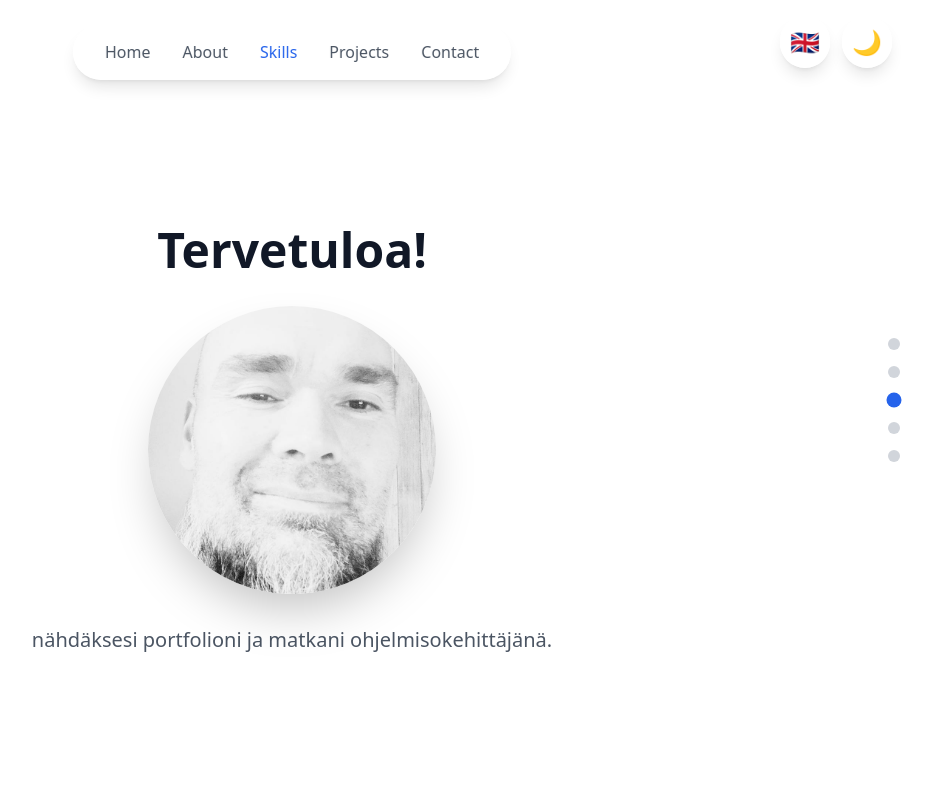
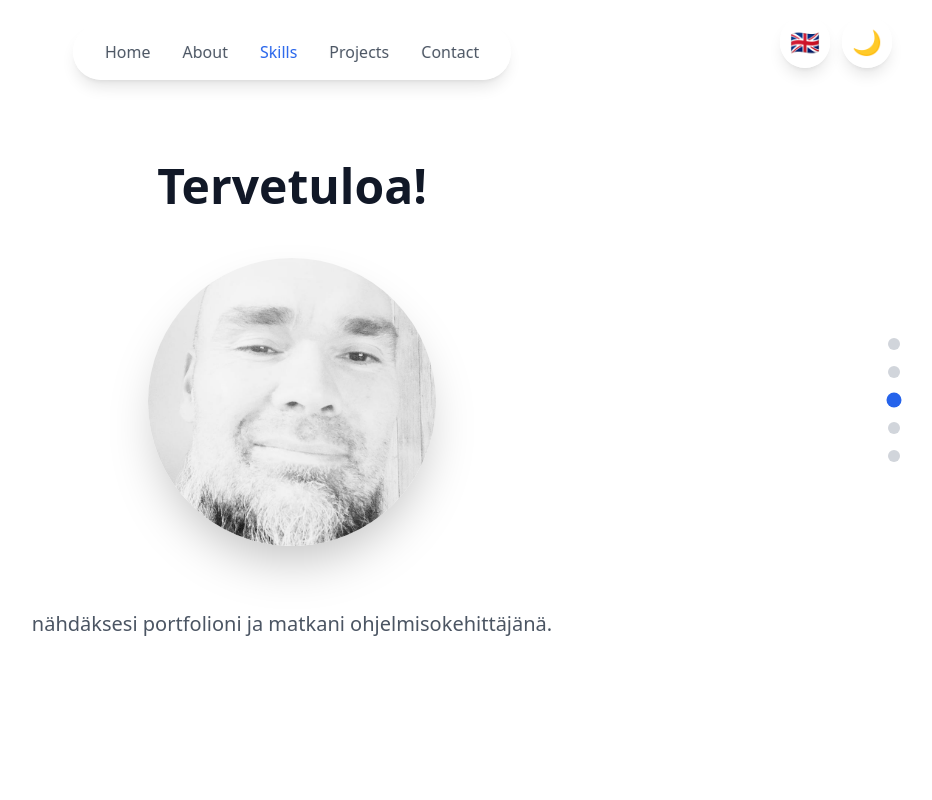
Before and after one commit to Moontags/portfolio, a Next.js app: page / in a window 1280 px wide. Shown: the top 800 px of the page, without its empty margins (348-1280 px from the left). Built offline with nearby package versions, Linux system fonts and the light colour scheme.

Commit message:
New project to project section

```diff
--- a/app/page.tsx
+++ b/app/page.tsx
@@ -56,14 +56,16 @@ const translations = {
     project1Desc: "A school project and a quiz application built with Next.js and TypeScript. The application fetches quiz questions from a JSON file and providing responsive user experience. Hosted on Vercel.",
     project2Title: "Living a Healthy Life",
     project2Desc: "A client website built with React to showcase services offered by a wellness professional. The site features a responsive design and Hosted on Louhi.",
-    project3Title: "Formula 1 Finland",
-    project3Desc: "F1 Finland is a Formula 1 fan site featuring Finnish drivers, tracks, and race results. The site fetches real-time and historical data from the OpenF1 API.",
-    project4Title: "Lakes of Finland",
-    project4Desc: "A web application that displays a gallery of Finnish lakes. The project focuses on using JavaScript to create an interactive user experience, including image manipulation and dynamic content loading.",
-    project5Title: "Weather App",
-    project5Desc: "A web application that fetches real-time weather data using a third-party API. The app demonstrates the ability to handle API requests and dynamically display information to the user.",
-    project6Title: "Todo app",
-    project6Desc: "A task management application built with Next.js. This project showcases the ability to create, edit, and delete tasks, demonstrating fundamental CRUD operations.",
+    project3Title: "Cleaning Service",
+    project3Desc: "A professional cleaning service website built with modern web technologies. Features responsive design, service listings, and contact forms. Optimized for user experience and SEO.",
+    project4Title: "Formula 1 Finland",
+    project4Desc: "F1 Finland is a Formula 1 fan site featuring Finnish drivers, tracks, and race results. The site fetches real-time and historical data from the OpenF1 API.",
+    project5Title: "Lakes of Finland",
+    project5Desc: "A web application that displays a gallery of Finnish lakes. The project focuses on using JavaScript to create an interactive user experience, including image manipulation and dynamic content loading.",
+    project6Title: "Weather App",
+    project6Desc: "A web application that fetches real-time weather data using a third-party API. The app demonstrates the ability to handle API requests and dynamically display information to the user.",
+    project7Title: "Todo app",
+    project7Desc: "A task management application built with Next.js. This project showcases the ability to create, edit, and delete tasks, demonstrating fundamental CRUD operations.",
   },
   fi: {
     welcome: "Tervetuloa!",
@@ -92,14 +94,16 @@ const translations = {
     project1Desc: "Kouluprojekti ja tietovisailusovellus rakennettu Next.js:llä ja TypeScriptillä. Sovellus hakee kysymykset JSON-tiedostosta tarjoten responsiivisen käyttökokemuksen. Isännöity Vercelissä.",
     project2Title: "Terveellinen elämä",
     project2Desc: "Asiakassivusto rakennettu Reactilla esittelemään hyvinvointiammattilaisen palveluita. Sivusto sisältää responsiivisen suunnittelun ja on isännöity Louhella.",
-    project3Title: "Formula 1 Finland",
-    project3Desc: "F1 Finland on Formula 1 -fanisivusto, mukana suomalaisia kuljettajia, Radat ja kilpailutulokset. Sivusto hakee reaaliaikaista ja historiallista dataa OpenF1-rajapinnasta",
-    project4Title: "Suomen järvet",
-    project4Desc: "Verkkosovellus, joka näyttää gallerian suomalaisista järvistä. Projekti keskittyy JavaScriptin käyttöön interaktiivisen käyttökokemuksen luomiseen, sisältäen kuvankäsittelyn ja dynaamisen sisällön lataamisen.",
-    project5Title: "Sääsovellus",
-    project5Desc: "Verkkosovellus, joka hakee reaaliaikaista säädataa kolmannen osapuolen API:sta. Sovellus osoittaa kykyä käsitellä API-pyyntöjä ja näyttää tietoa dynaamisesti käyttäjälle.",
-    project6Title: "Tehtäväsovellus",
-    project6Desc: "Tehtävienhallintasovellus rakennettu Next.js:llä. Tämä projekti esittelee kykyä luoda, muokata ja poistaa tehtäviä, osoittaen perus CRUD-operaatiot.",
+    project3Title: "Siivouspalvelu",
+    project3Desc: "Ammattimainen siivouspalvelusivusto rakennettu moderneilla web-teknologioilla. Sisältää responsiivisen suunnittelun, palvelulistat ja yhteydenottolomakkeet. Optimoitu käyttökokemukselle ja SEO:lle.",
+    project4Title: "Formula 1 Finland",
+    project4Desc: "F1 Finland on Formula 1 -fanisivusto, mukana suomalaisia kuljettajia, Radat ja kilpailutulokset. Sivusto hakee reaaliaikaista ja historiallista dataa OpenF1-rajapinnasta",
+    project5Title: "Suomen järvet",
+    project5Desc: "Verkkosovellus, joka näyttää gallerian suomalaisista järvistä. Projekti keskittyy JavaScriptin käyttöön interaktiivisen käyttökokemuksen luomiseen, sisältäen kuvankäsittelyn ja dynaamisen sisällön lataamisen.",
+    project6Title: "Sääsovellus",
+    project6Desc: "Verkkosovellus, joka hakee reaaliaikaista säädataa kolmannen osapuolen API:sta. Sovellus osoittaa kykyä käsitellä API-pyyntöjä ja näyttää tietoa dynaamisesti käyttäjälle.",
+    project7Title: "Tehtäväsovellus",
+    project7Desc: "Tehtävienhallintasovellus rakennettu Next.js:llä. Tämä projekti esittelee kykyä luoda, muokata ja poistaa tehtäviä, osoittaen perus CRUD-operaatiot.",
   }
 };
 
@@ -116,10 +120,11 @@ function Portfolio() {
   const projects = [
     { title: t.project1Title, description: t.project1Desc, image: "🎯", link: "https://taitaja.vercel.app/" },
     { title: t.project2Title, description: t.project2Desc, image: "🌿", link: "https://www.eevakoskela.fi/" },
-    { title: t.project3Title, description: t.project3Desc, image: "🏎️", link: "https://f1-finland.vercel.app/" },
-    { title: t.project4Title, description: t.project4Desc, image: "🏞️", link: "https://moontags.github.io/Finnish_Lakes-_Gallery/" },
-    { title: t.project5Title, description: t.project5Desc, image: "🌤️", link: "https://moontags.github.io/Weather_App/" },
-    { title: t.project6Title, description: t.project6Desc, image: "✅", link: "https://todo-lake-nine-41.vercel.app/" },
+    { title: t.project3Title, description: t.project3Desc, image: "🧹", link: "https://cleaning-sandy.vercel.app/" },
+    { title: t.project4Title, description: t.project4Desc, image: "🏎️", link: "https://f1-finland.vercel.app/" },
+    { title: t.project5Title, description: t.project5Desc, image: "🏞️", link: "https://moontags.github.io/Finnish_Lakes-_Gallery/" },
+    { title: t.project6Title, description: t.project6Desc, image: "🌤️", link: "https://moontags.github.io/Weather_App/" },
+    { title: t.project7Title, description: t.project7Desc, image: "✅", link: "https://todo-lake-nine-41.vercel.app/" },
   ];
 
   const sections = useMemo(() => ["hero", "about", "skills", "projects", "contact"], []);
@@ -183,7 +188,7 @@ function Portfolio() {
     setCurrentProject((prev) => (prev - 1 + projects.length) % projects.length);
   };
 
-   const { scrollYProgress } = useScroll();
+  const { scrollYProgress } = useScroll();
   const backgroundY = useTransform(scrollYProgress, [0, 1], ["0%", "100%"]);
 
   // Set light mode as default on mount
@@ -307,7 +312,7 @@ function Portfolio() {
         {/* Hero Section */}
         <motion.section
           id="hero"
-          className="min-h-screen flex flex-col justify-center items-center px-4 pt-20"
+          className="min-h-screen flex flex-col justify-center items-center px-4 pt-20 -mt-10"
           initial={{ opacity: 0, y: 20 }}
           whileInView={{ opacity: 1, y: 0 }}
           viewport={{ once: true, amount: 0.3 }}
@@ -334,11 +339,11 @@ function Portfolio() {
               alt="Profile"
               width={400}
               height={400}
-              className="w-36 h-36 sm:w-48 sm:h-48 md:w-60 md:h-60 lg:w-72 lg:h-72 rounded-full mt-8 shadow-2xl object-cover"
+              className="w-36 h-36 sm:w-48 sm:h-48 md:w-60 md:h-60 lg:w-72 lg:h-72 rounded-full mt-12 shadow-2xl object-cover"
             />
           </motion.div>
 
-          <p className="text-base sm:text-lg md:text-xl text-gray-600 dark:text-gray-400 mt-8 mx-4 max-w-2xl">
+          <p className="text-base sm:text-lg md:text-xl text-gray-600 dark:text-gray-400 mt-16 mx-4 max-w-2xl">
             {t.portfolioText}
           </p>
         </motion.section>
@@ -698,7 +703,7 @@ function Portfolio() {
             </motion.a>
 
             <motion.a
-              href="https://www.linkedin.com/in/jari-peltola-25b416153/"
+              href="https://linkedin.com"
               target="_blank"
               rel="noopener noreferrer"
               whileHover={{ scale: 1.1, y: -5 }}
@@ -709,7 +714,7 @@ function Portfolio() {
             </motion.a>
 
             <motion.a
-              href="mailto:jena9988@gmail.com"
+              href="mailto:your.email@example.com"
               whileHover={{ scale: 1.1, y: -5 }}
               className="flex items-center gap-3 px-6 py-3 bg-white/60 dark:bg-black/40 backdrop-blur-sm rounded-full shadow-lg hover:shadow-xl transition-all"
             >
@@ -747,6 +752,11 @@ function Portfolio() {
 }
 
 export default function App() {
+  // Set light mode as default on mount - BEFORE any rendering
+  useEffect(() => {
+    document.documentElement.classList.remove('dark');
+  }, []);
+
   return (
     <LanguageProvider>
       <Portfolio />
```
